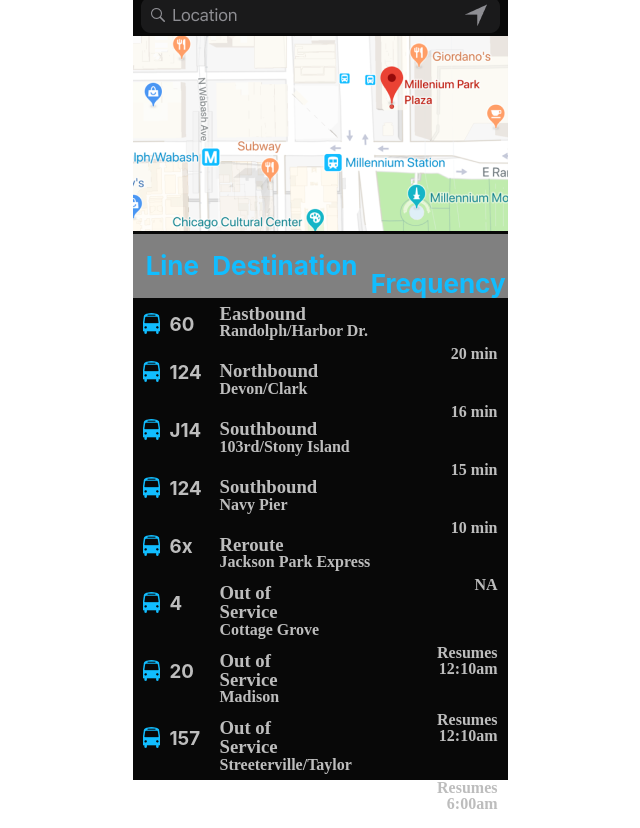
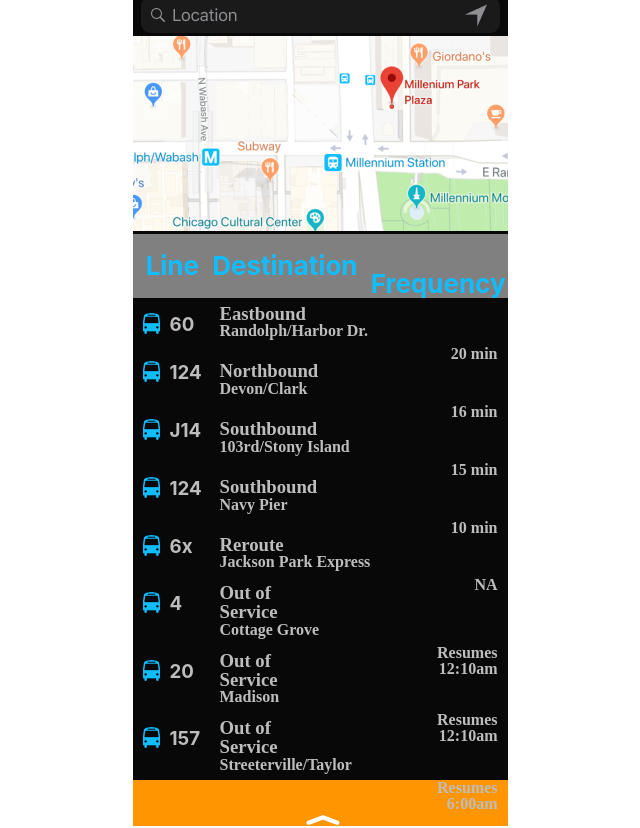
Before and after one commit to kararenfrotaylor/Bus, a plain HTML site: page index.html in a window 1280 px wide. Shown: the part 79-907 px from the top of the page, without its empty margins (320-960 px from the left). Drawn offline with Linux system fonts and the light colour scheme.

Commit message:
fourteen

```diff
--- a/css/style.css
+++ b/css/style.css
@@ -100,3 +100,15 @@ h1 {
 ul .direction {
   padding: 7px;
 }
+
+.more-options {
+  height: 46px;
+  margin: 0 auto;
+  background-color: #FF9500;
+  width: 375px;
+}
+
+.more-options img {
+  padding-left: 173px;
+
+}
```
